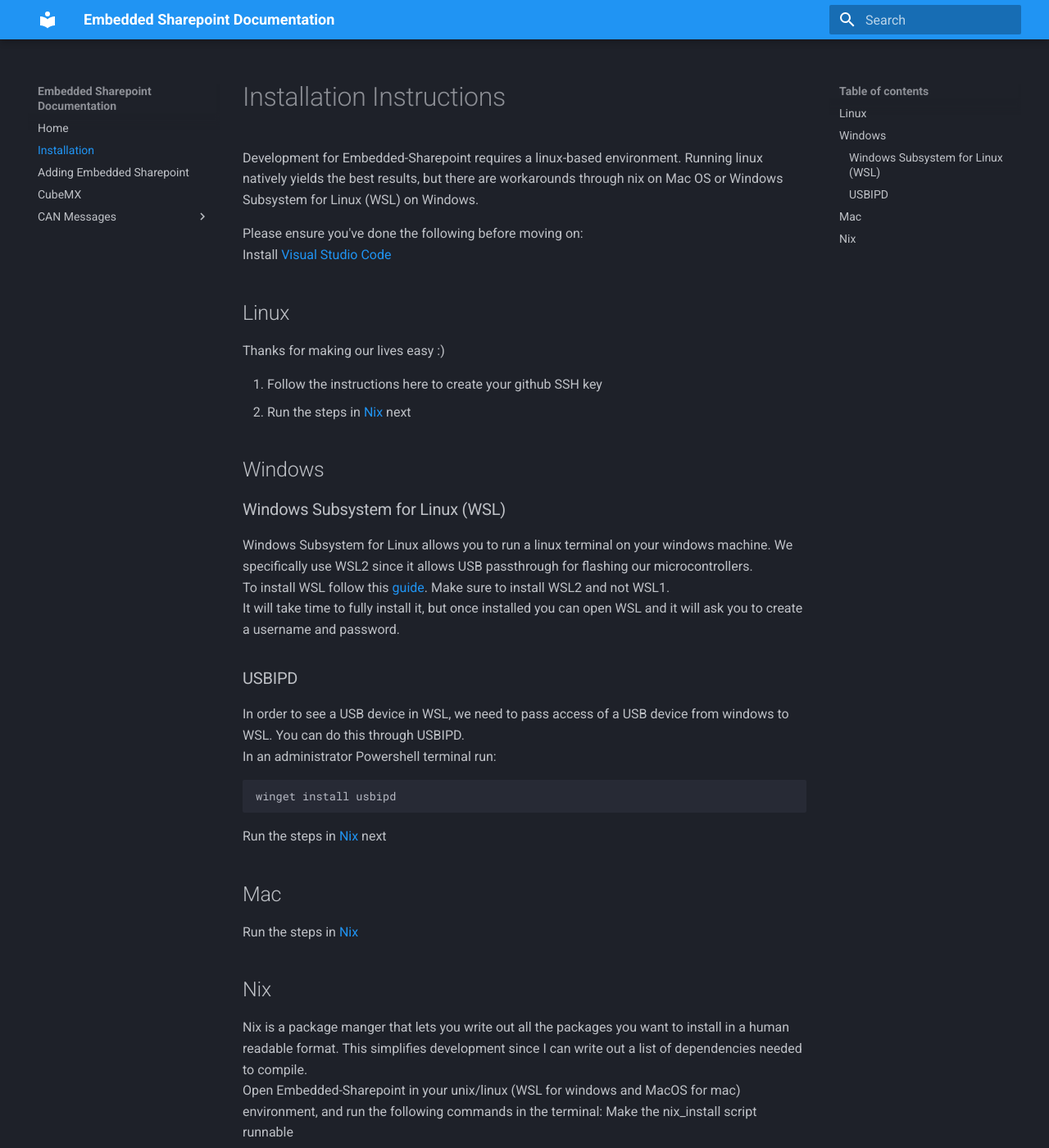
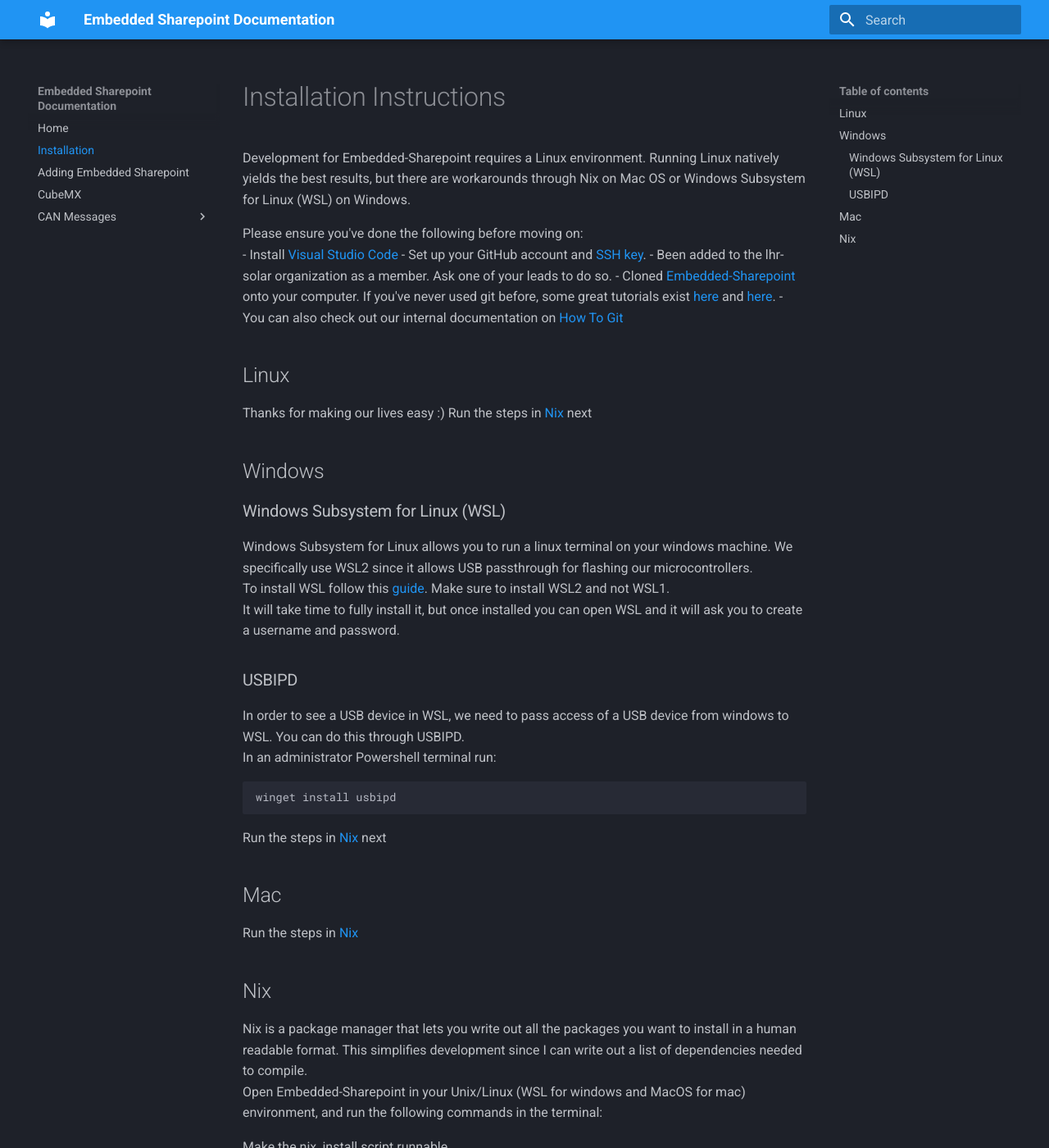
Before and after one commit to lhr-solar/Embedded-Sharepoint, an MkDocs documentation site: the page built from docs/Installation.md, in a window 1280 px wide and 1400 px high. Shown: the whole window at 82% size. Built offline with MkDocs 1.6.1 and Material for MkDocs 9.7.7, drawn with Linux system fonts in a browser that asks for light colours; some of the changed text lies outside the part shown.

Commit message:
ishan's installation changes

````diff
--- a/docs/Installation.md
+++ b/docs/Installation.md
@@ -1,14 +1,16 @@
 # Installation Instructions
-Development for Embedded-Sharepoint requires a linux-based environment. Running linux natively yields the best results, but there are workarounds through nix on Mac OS or Windows Subsystem for Linux (WSL) on Windows.
+Development for Embedded-Sharepoint requires a Linux environment. Running Linux natively yields the best results, but there are workarounds through Nix on Mac OS or Windows Subsystem for Linux (WSL) on Windows.
 
 Please ensure you've done the following before moving on:
-Install [Visual Studio Code](https://code.visualstudio.com/)
+- Install [Visual Studio Code](https://code.visualstudio.com/)
+- Set up your GitHub account and [SSH key](https://docs.github.com/en/authentication/connecting-to-github-with-ssh/generating-a-new-ssh-key-and-adding-it-to-the-ssh-agent).
+- Been added to the lhr-solar organization as a member. Ask one of your leads to do so.
+- Cloned [Embedded-Sharepoint](https://github.com/lhr-solar/Embedded-Sharepoint/) onto your computer. If you've never used git before, some great tutorials exist [here](https://learngitbranching.js.org/?locale=en_US) and [here](https://www.atlassian.com/git/tutorials/what-is-version-control).
+    - You can also check out our internal documentation on [How To Git](https://cloud.wikis.utexas.edu/wiki/spaces/LHRSOLAR/pages/28285528/How+to+Git)
 
 ## Linux
 Thanks for making our lives easy :)
-
-1. Follow the instructions here to create your github SSH key
-2. Run the steps in [Nix](#nix) next
+Run the steps in [Nix](#nix) next
 
 ## Windows
 ### Windows Subsystem for Linux (WSL)
@@ -28,23 +30,27 @@ Run the steps in [Nix](#nix) next
 Run the steps in [Nix](#nix)
 
 ## Nix
-Nix is a package manger that lets you write out all the packages you want to install in a human readable format. This simplifies development since I can write out a list of dependencies needed to compile.
-Open Embedded-Sharepoint in your unix/linux (WSL for windows and MacOS for mac) environment, and run the following commands in the terminal:
+Nix is a package manager that lets you write out all the packages you want to install in a human readable format. This simplifies development since I can write out a list of dependencies needed to compile.
+Open Embedded-Sharepoint in your Unix/Linux (WSL for windows and MacOS for mac) environment, and run the following commands in the terminal:
+
 Make the nix_install script runnable
 ```
 chmod +x ./nix_install.sh
 ```
+
 Run the script to install the needed nix dependencies.
 ```
 sudo ./nix_install.sh
 ```
+
 Enter the nix shell and download dependencies for Embedded-Sharepoint
 ```
 nix develop
 ```
+
 In this nix shell all the dependencies needed for Embedded-Sharepoint should be installed.  Anytime you open a new terminal and want to run compile/flash code you need to run nix develop to open the shell with Sharepoint's dependencies.
 
-Test if installation is succesful by compiling a test
+Test if installation is succesful by compiling a test.
 ```
 cd test
 make TEST=blinky
````
